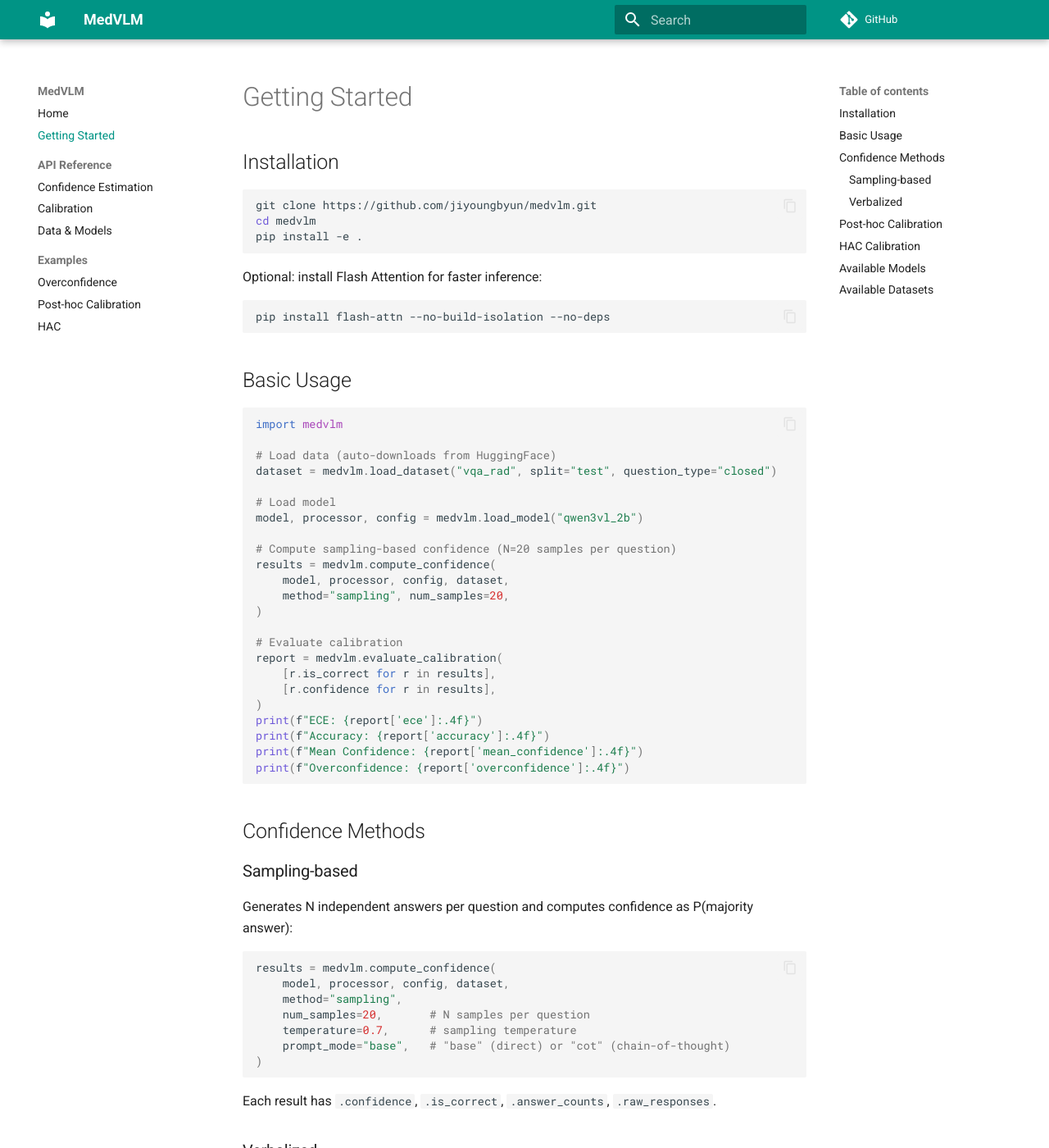
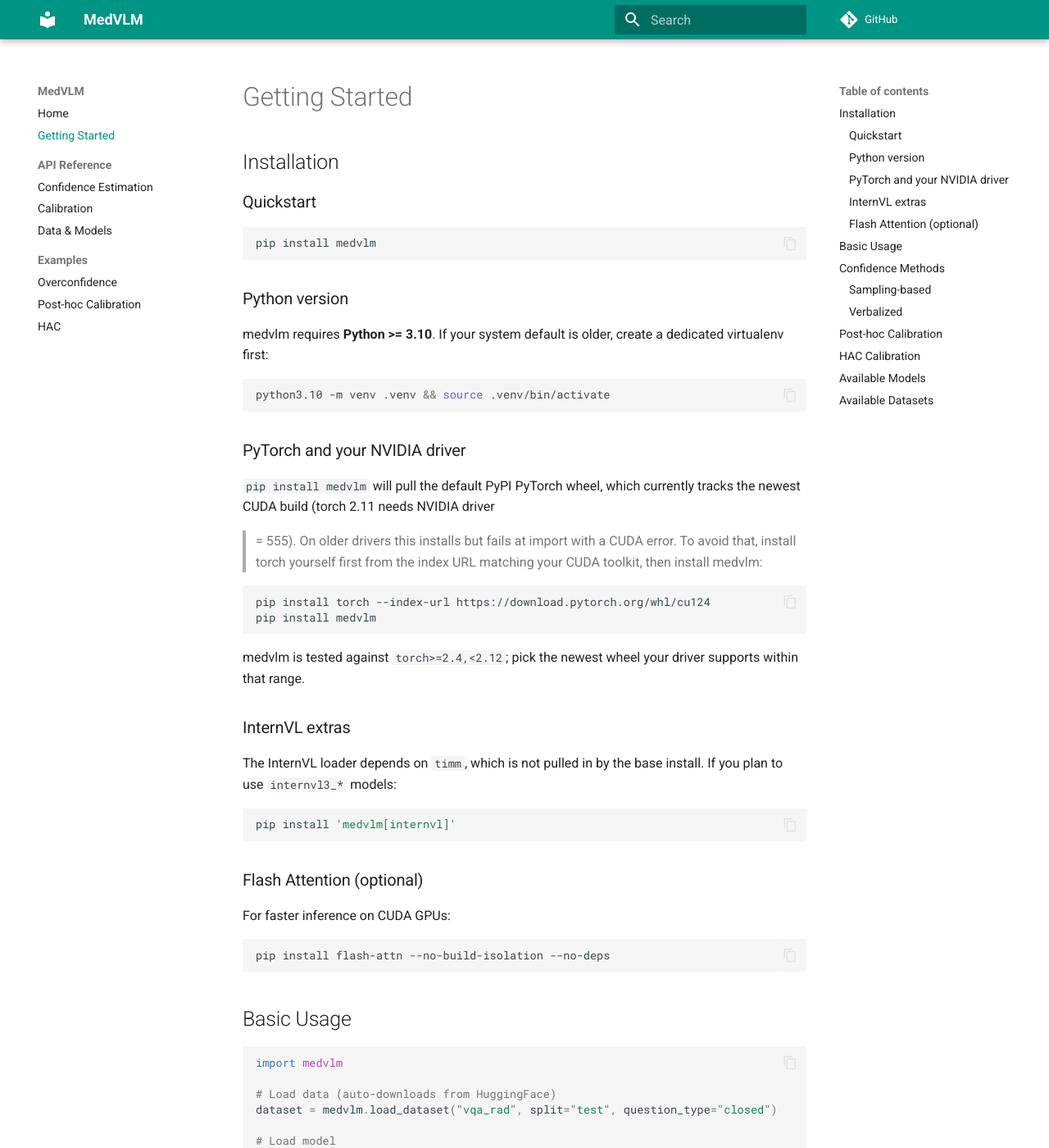
Before and after one commit to JiyoungByun/medvlm, an MkDocs documentation site: the page built from docs/getting-started.md, in a window 1280 px wide and 1400 px high. Shown: the whole window at 82% size. Built offline with MkDocs 1.6.1 and Material for MkDocs 9.7.7, drawn with Linux system fonts in a browser that asks for light colours; comment, search, counter and statistics services are not loaded.

Commit message:
Slim README install to one line, move full install matrix to docs
README now shows just `pip install medvlm` with a link to the getting
started page. The Python version note, driver-matched torch install,
InternVL extras, and Flash Attention details moved into
docs/getting-started.md under their own subsections so users only see
the heavy install matrix when they actually need it.

Co-Authored-By: Claude Opus 4.7 (1M context) <noreply@anthropic.com>

````diff
--- a/docs/getting-started.md
+++ b/docs/getting-started.md
@@ -2,13 +2,50 @@
 
 ## Installation
 
+### Quickstart
+
 ```bash
-git clone https://github.com/jiyoungbyun/medvlm.git
-cd medvlm
-pip install -e .
+pip install medvlm
 ```
 
-Optional: install Flash Attention for faster inference:
+### Python version
+
+medvlm requires **Python >= 3.10**. If your system default is older, create
+a dedicated virtualenv first:
+
+```bash
+python3.10 -m venv .venv && source .venv/bin/activate
+```
+
+### PyTorch and your NVIDIA driver
+
+`pip install medvlm` will pull the default PyPI PyTorch wheel, which
+currently tracks the newest CUDA build (torch 2.11 needs NVIDIA driver
+>= 555). On older drivers this installs but fails at import with a CUDA
+error. To avoid that, install torch yourself first from the index URL
+matching your CUDA toolkit, then install medvlm:
+
+```bash
+pip install torch --index-url https://download.pytorch.org/whl/cu124
+pip install medvlm
+```
+
+medvlm is tested against `torch>=2.4,<2.12`; pick the newest wheel your
+driver supports within that range.
+
+### InternVL extras
+
+The InternVL loader depends on `timm`, which is not pulled in by the
+base install. If you plan to use `internvl3_*` models:
+
+```bash
+pip install 'medvlm[internvl]'
+```
+
+### Flash Attention (optional)
+
+For faster inference on CUDA GPUs:
+
 ```bash
 pip install flash-attn --no-build-isolation --no-deps
 ```
````
Also changed, not shown: README.md (+4 -22 lines).
